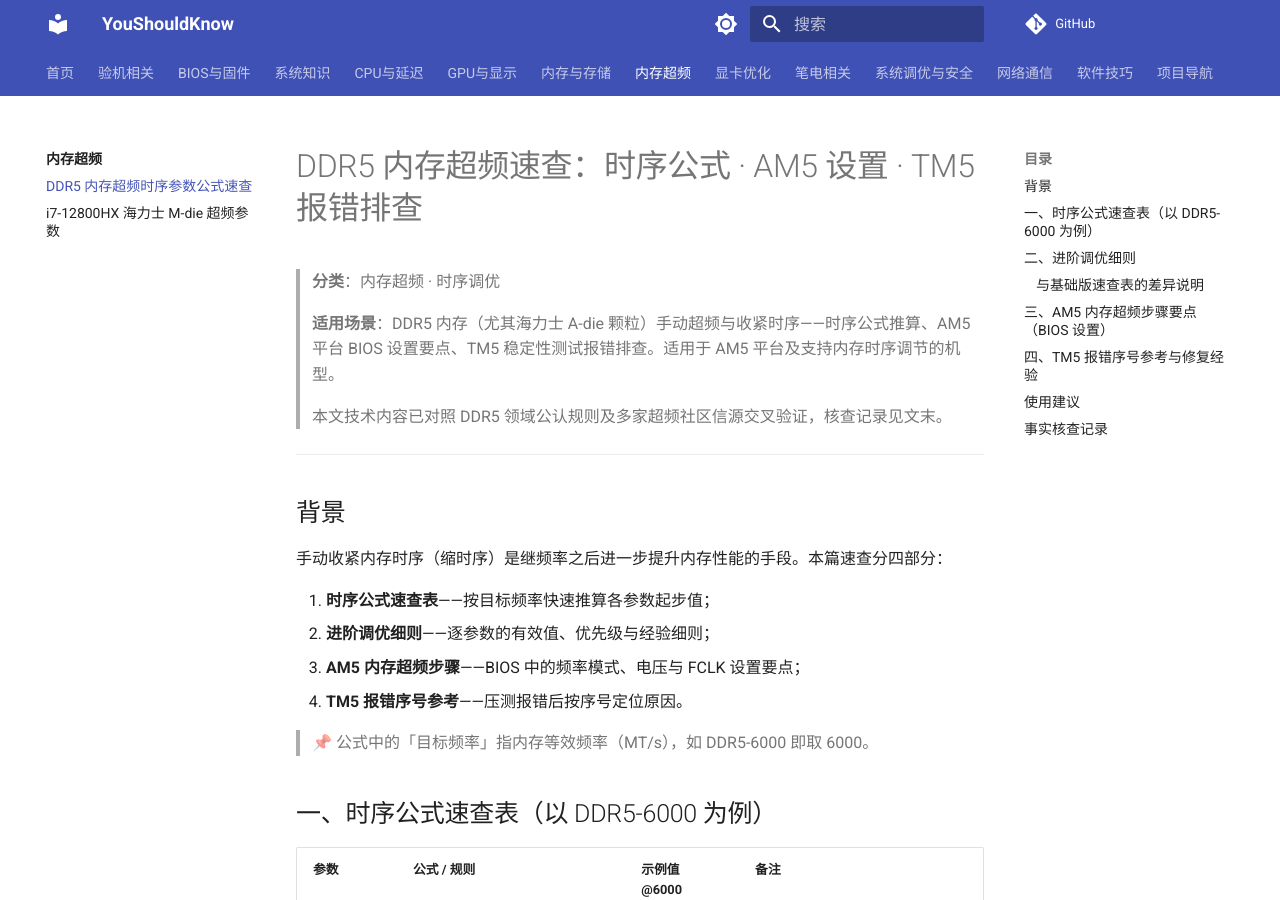
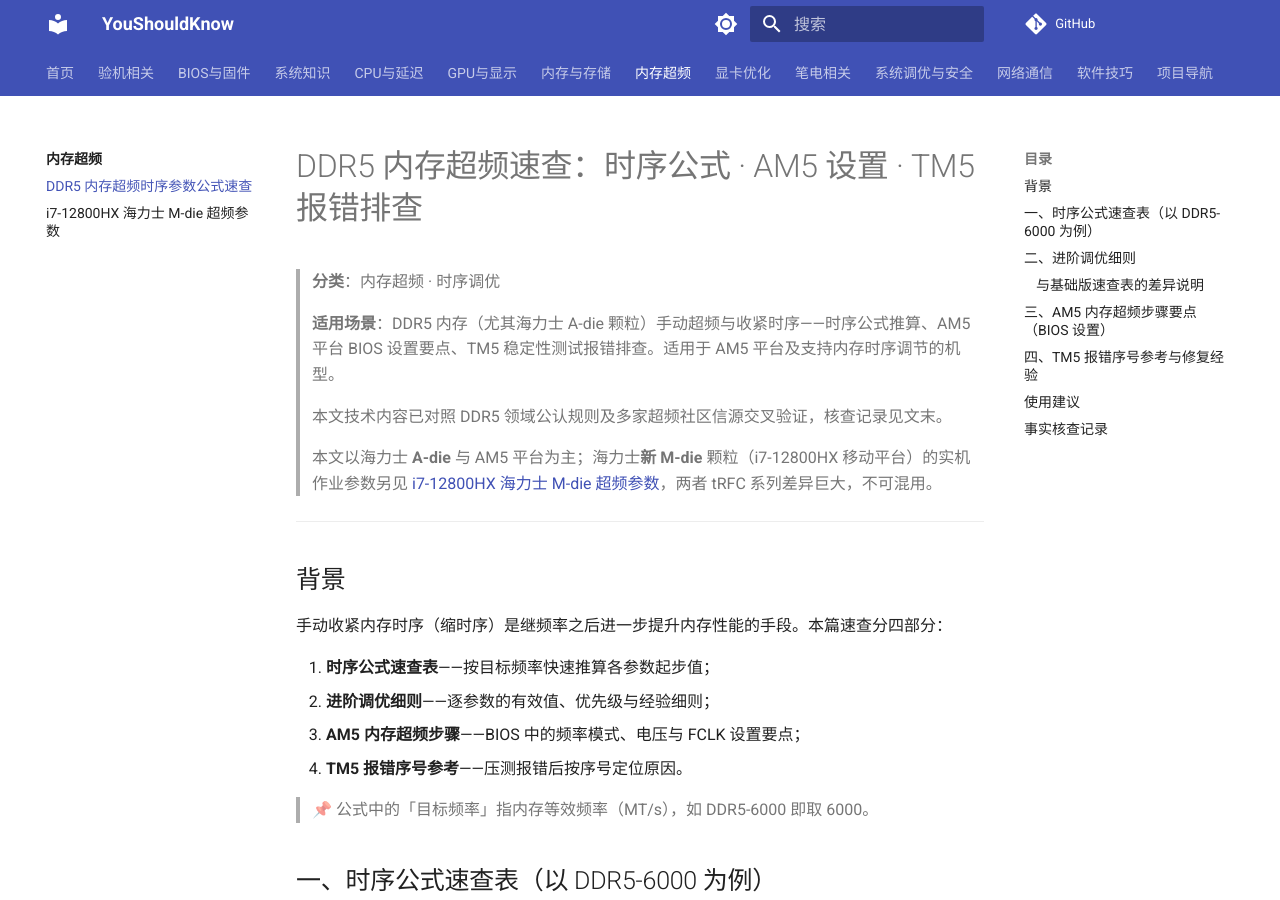
Before and after one commit to 3304711297/youshouldknow, an MkDocs documentation site: the page built from docs/内存超频/DDR5-内存超频时序参数公式速查.md, in a window 1280 px wide and 900 px high. Built offline with MkDocs 1.6.1 and Material for MkDocs 9.7.7, drawn with Linux system fonts in a browser that asks for light colours; comment, search, counter and statistics services are not loaded.

Commit message:
DDR5 速查页增加 M-die 实机参数文章的交叉链接（A-die/M-die 参数不可混用提示）

```diff
--- a/docs/内存超频/DDR5-内存超频时序参数公式速查.md
+++ b/docs/内存超频/DDR5-内存超频时序参数公式速查.md
@@ -5,6 +5,8 @@
 > **适用场景**：DDR5 内存（尤其海力士 A-die 颗粒）手动超频与收紧时序——时序公式推算、AM5 平台 BIOS 设置要点、TM5 稳定性测试报错排查。适用于 AM5 平台及支持内存时序调节的机型。
 >
 > 本文技术内容已对照 DDR5 领域公认规则及多家超频社区信源交叉验证，核查记录见文末。
+>
+> 本文以海力士 **A-die** 与 AM5 平台为主；海力士**新 M-die** 颗粒（i7-12800HX 移动平台）的实机作业参数另见 [i7-12800HX 海力士 M-die 超频参数](./i7-12800HX海力士M-die超频参数.md)，两者 tRFC 系列差异巨大，不可混用。
 
 ---
 
```
